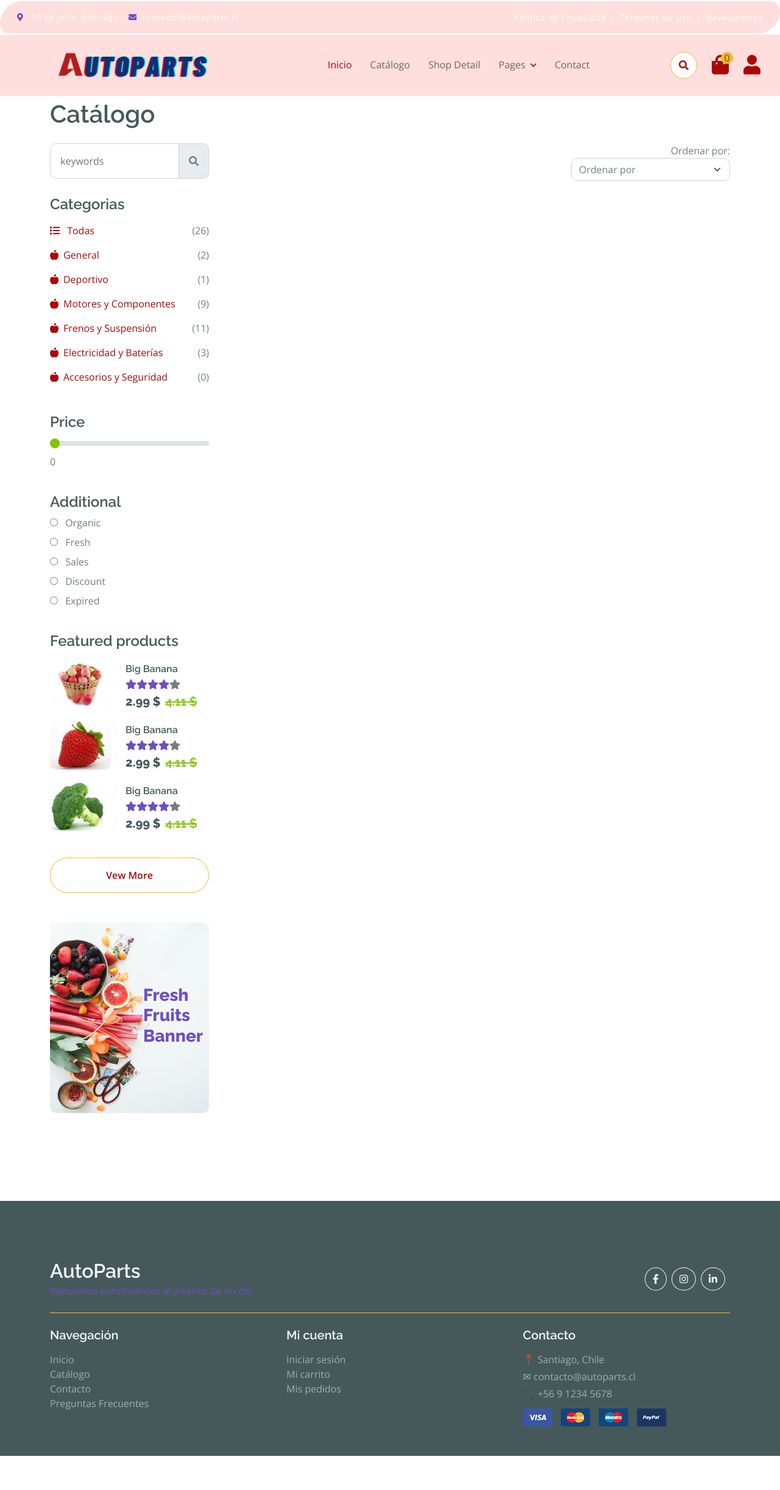
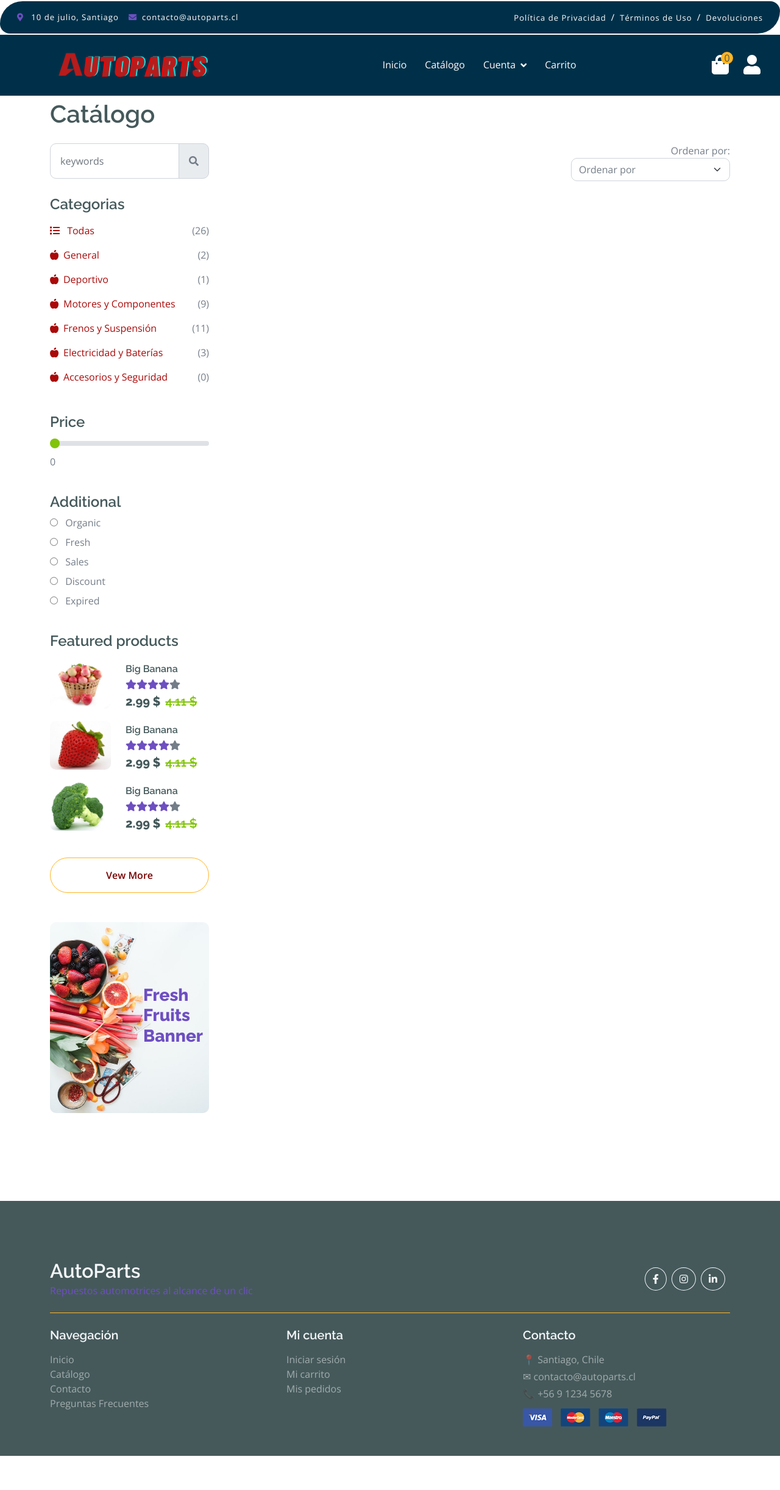
Before and after one commit to shanshurbi/AutoParts, a Django app: page /catalogo/ in a window 1280 px wide. Shown: the whole page at 61% size. Run offline with Django 5.2, Linux system fonts and the light colour scheme; data comes from the database, SQL or seed files in the repository; data that the repository does not hold is empty; some libraries are stand-ins or nearby versions.

Commit message:
Cambios en la navbar y logo

```diff
--- a/AutoParts/tienda/static/css/style.css
+++ b/AutoParts/tienda/static/css/style.css
@@ -1,11 +1,10 @@
-
 :root {
-  --bs-primary: #aa0909;
+  --bs-primary: #780000;
   --bs-secondary: #444344;
 }
 
 .text-primary {
-  color: #aa0909 !important;
+  color: #780000 !important;
   border-color: aliceblue;
   border-radius: 10ch;
   border-width: 4ch;
@@ -44,7 +43,7 @@
 }
 
 .custom-header{
-    background-color: #ffdede !important;
+    background-color: #003049 !important;
 
 }
 /*** Spinner Start ***/
@@ -170,6 +169,11 @@
     font-size: 16px;
     transition: .5s;
 }
+
+.navbar .nav-link {
+    color: white !important;
+}
+
 
 .navbar {
     height: 100px;
--- a/AutoParts/tienda/templates/base/header.html
+++ b/AutoParts/tienda/templates/base/header.html
@@ -34,34 +34,32 @@
                     </button>
 <div class="collapse navbar-collapse custom-header" id="navbarCollapse">
     <div class="navbar-nav mx-auto">
-                            <a href="{% url 'home' %}" class="nav-item nav-link active">Inicio</a>
+        <a href="{% url 'home' %}" class="nav-item nav-link {% if request.path == '/' %}active{% endif %}">Inicio</a>
         <a href="{% url 'catalogo' %}" class="nav-item nav-link">Catálogo</a>
-                            <a href="" class="nav-item nav-link">Shop Detail</a>
+
         <div class="nav-item dropdown">
-                                <a href="#" class="nav-link dropdown-toggle" data-bs-toggle="dropdown">Pages</a>
+            <a href="#" class="nav-link dropdown-toggle" data-bs-toggle="dropdown">Cuenta</a>
             <div class="dropdown-menu m-0 bg-dark rounded-0">
-                                    <a href="cart.html" class="dropdown-item">Cart</a>
-                                    <a href="chackout.html" class="dropdown-item">Chackout</a>
-                                    <a href="404.html" class="dropdown-item">404 Page</a>
+                <a href="{% url 'login' %}" class="dropdown-item">Iniciar Sesión</a>
+                <a href="{% url 'registro' %}" class="dropdown-item">Registrarse</a>
+                <a href="{% url 'perfil' %}" class="dropdown-item">Mi Perfil</a>
             </div>
         </div>
-                            <a href="contact.html" class="nav-item nav-link">Contact</a>
+
+        <a href="/carrito/" class="nav-item nav-link">Carrito</a>
     </div>
+
     <div class="d-flex m-3 me-0">
-                            <button class="btn-search btn border border-secondary btn-md-square rounded-circle bg-white me-4" data-bs-toggle="modal" data-bs-target="#searchModal"><i class="fas fa-search text-primary"></i></button>
         <a href="/carrito/" class="position-relative me-4 my-auto">
-                                <i class="fa fa-shopping-bag fa-2x"></i>
-                                <span id='cart-count' class="position-absolute bg-secondary rounded-circle d-flex align-items-center justify-content-center text-dark px-1" style="top: -5px; left: 15px; height: 20px; min-width: 20px;">3</span>
+            <i class="fa fa-shopping-bag fa-2x text-white"></i>
+            <span id="cart-count" class="position-absolute bg-secondary rounded-circle d-flex align-items-center justify-content-center text-dark px-1" style="top: -5px; left: 15px; height: 20px; min-width: 20px;">3</span>
         </a>
-                            <a id="login-icon" href="#" class="my-auto">
-                                <i class="fas fa-user fa-2x"></i>
+        <a id="login-icon" href="{% url 'login' %}" class="my-auto">
+            <i class="fas fa-user fa-2x text-white"></i>
         </a>
     </div>
 </div>
-                </nav>
-            </div>
-        </div>
-    </div>
+
     </div>
 </header>
 <body>
```
Also changed, not shown: AutoParts/tienda/static/img/Logo-autoparts.png. Lines whose indentation alone changed are shown as unchanged.
